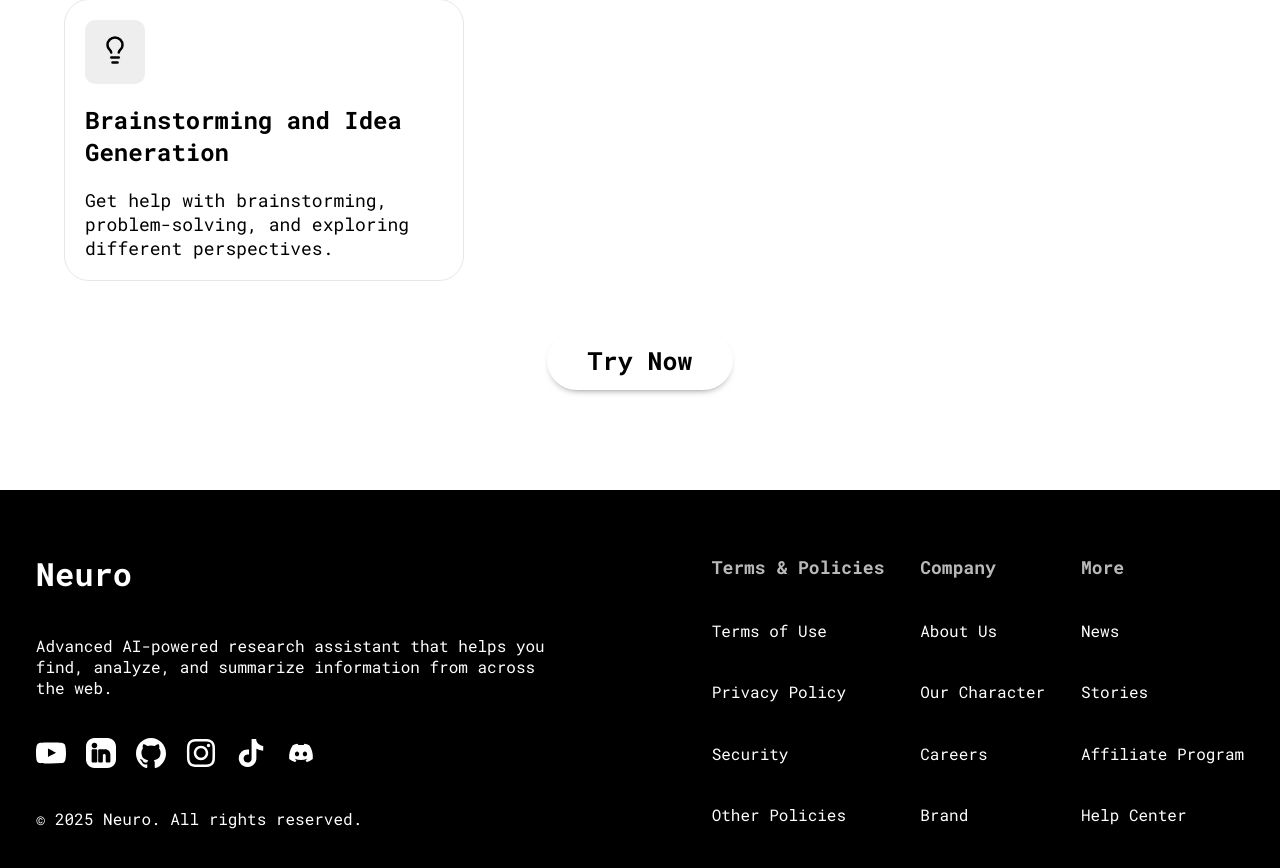
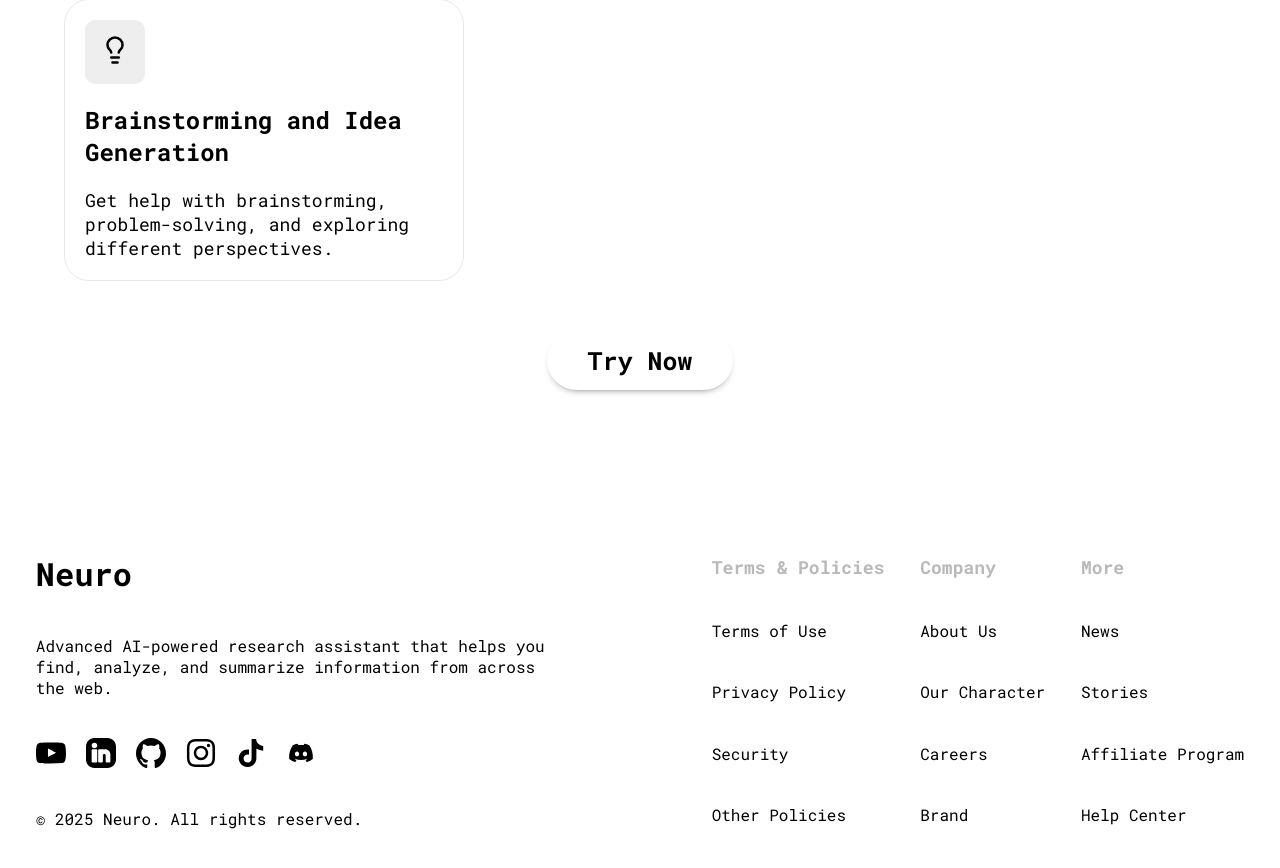
Before and after one commit to AymenBraikia/Neuro, a Next.js app in the folder chatbot/: page / in a window 1280 px wide. Shown: the part 3853-4721 px from the top of the page. Built offline with nearby package versions, Linux system fonts and the light colour scheme.

Commit message:
Update footer.tsx

```diff
--- a/chatbot/app/components/footer.tsx
+++ b/chatbot/app/components/footer.tsx
@@ -80,7 +80,7 @@ function Discord() {
 
 function Footer() {
 	return (
-		<footer className="mrt100" style={{ width: "100vw", height: 400, background: "var(--foreground)", color: "var(--background)", display: "flex", justifyContent: "space-evenly", alignItems: "center" }}>
+		<footer className="mrt100" style={{ width: "100vw", height: 400, color: "var(--foreground)", background: "var(--background)", display: "flex", justifyContent: "space-evenly", alignItems: "center" }}>
 			<div style={{ width: "50%", justifyContent: "flex-start", rowGap: 40 }} className="footerSection">
 				<h1>Neuro</h1>
 				<p style={{ width: "80%" }}>Advanced AI-powered research assistant that helps you find, analyze, and summarize information from across the web.</p>
```
